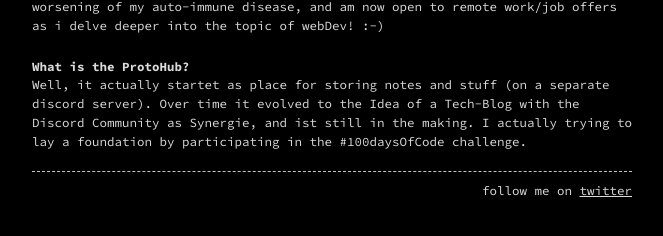
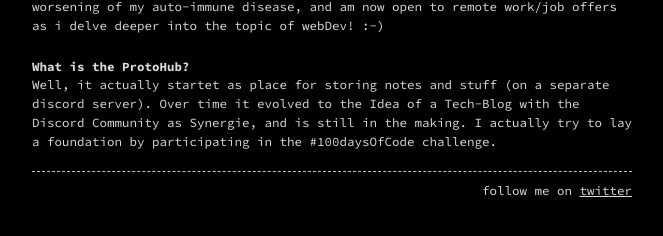
Before and after one commit to prototowb/prototowb.github.io, a Jekyll site: the page built from about.md, in a window 1280 px wide. Shown: the part 153-389 px from the top of the page, without its empty margins (308-971 px from the left). Built offline with Jekyll 4.4.1, drawn with Linux system fonts in a browser that asks for light colours.

Commit message:
Update about.md

```diff
--- a/about.md
+++ b/about.md
@@ -10,4 +10,4 @@ I am a self-taught Web Developer from North Rhine-Westphalia (Germany), with a w
 
 ## What is the ProtoHub?
 
-Well, it actually startet as place for storing notes and stuff (on a separate discord server). Over time it evolved to the Idea of a Tech-Blog with the Discord Community as Synergie, and ist still in the making. I actually trying to lay a foundation by participating in the #100daysOfCode challenge.
+Well, it actually startet as place for storing notes and stuff (on a separate discord server). Over time it evolved to the Idea of a Tech-Blog with the Discord Community as Synergie, and is still in the making. I actually try to lay a foundation by participating in the #100daysOfCode challenge.
```
